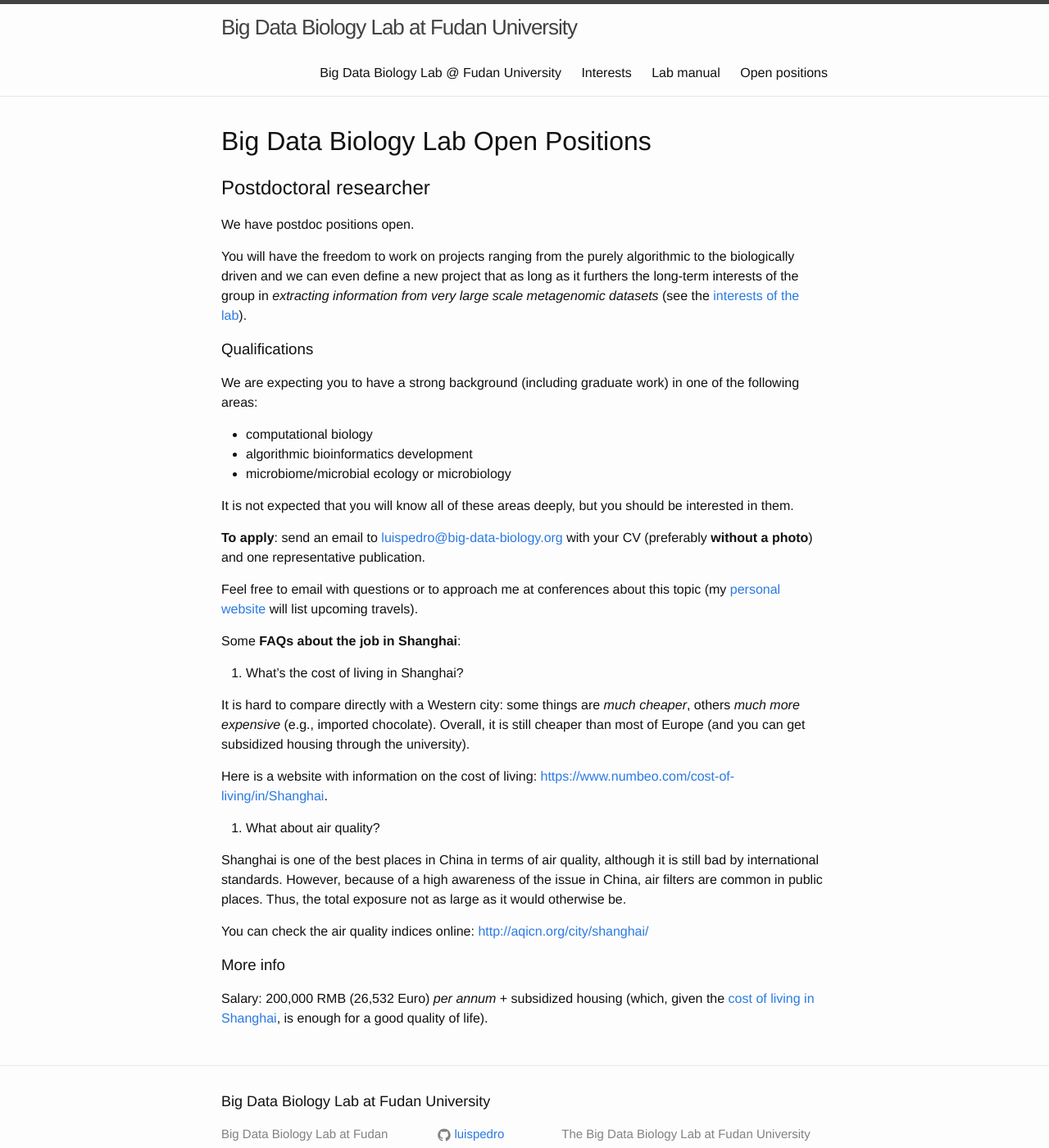
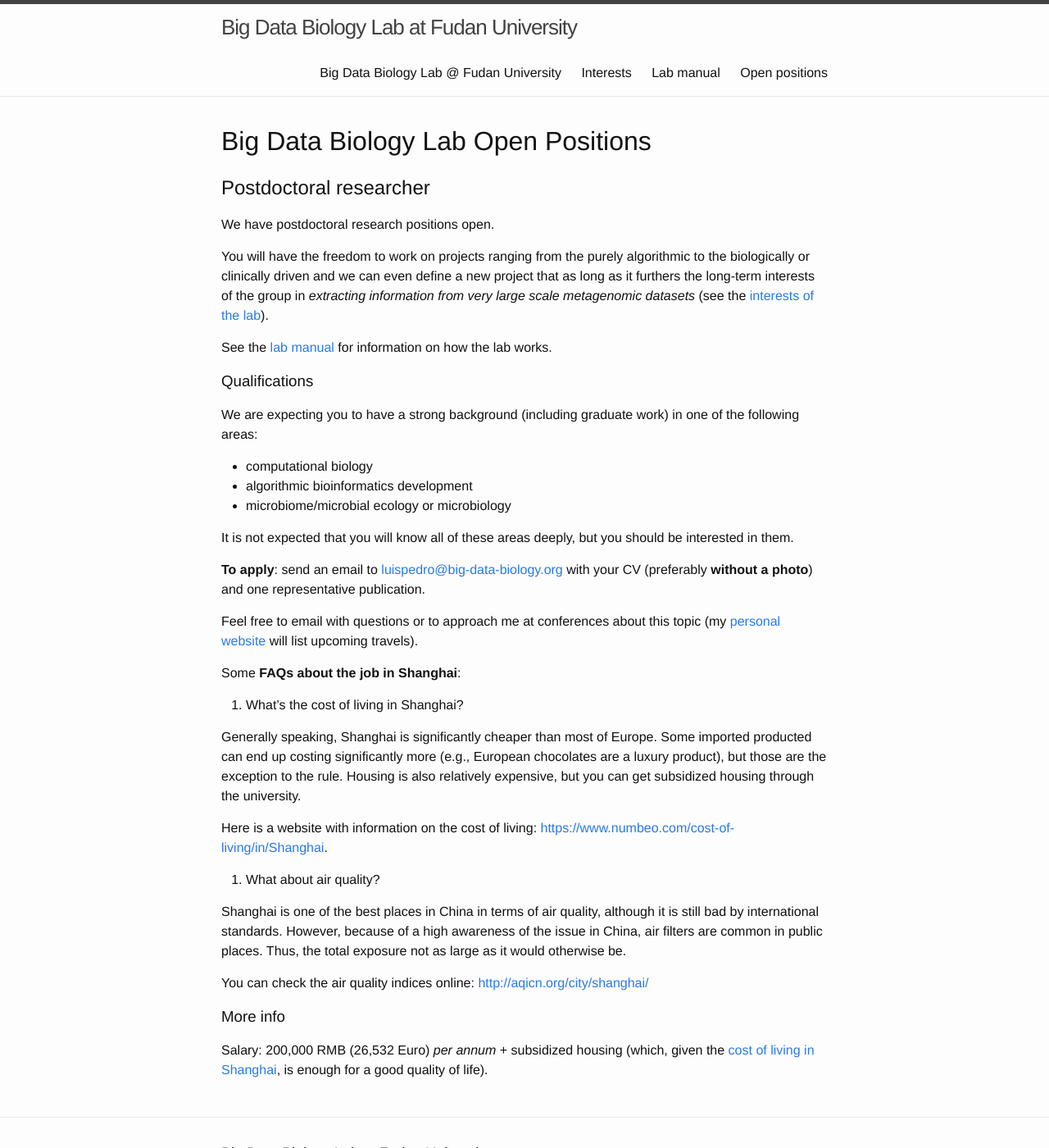
Before and after one commit to BigDataBiology/big-data-biology_org, a Jekyll site: the page built from positions.md, in a window 1280 px wide and 1400 px high. Shown: the whole window at 82% size. Built offline with Jekyll 4.4.1, drawn with Linux system fonts in a browser that asks for light colours.

Commit message:
ENH Improve open positions page
- link to lab manual
- improve text

```diff
--- a/positions.md
+++ b/positions.md
@@ -8,13 +8,15 @@ meta: Open positions at the Big Data Biology Lab
 
 ## Postdoctoral researcher
 
-We have postdoc positions open.
+We have postdoctoral research positions open.
 
 You will have the freedom to work on projects ranging from the purely
-algorithmic to the biologically driven and we can even define a new project
-that as long as it furthers the long-term interests of the group in _extracting
-information from very large scale metagenomic datasets_ (see the [interests of
-the lab](/interests/)).
+algorithmic to the biologically or clinically driven and we can even define a
+new project that as long as it furthers the long-term interests of the group in
+_extracting information from very large scale metagenomic datasets_ (see the
+[interests of the lab](/interests/)).
+
+See the [lab manual](/manual/) for information on how the lab works.
 
 ### Qualifications
 
@@ -39,10 +41,11 @@ Some **FAQs about the job in Shanghai**:
 
 1. What's the cost of living in Shanghai?
 
-It is hard to compare directly with a Western city: some things are _much
-cheaper_, others _much more expensive_ (e.g., imported chocolate). Overall, it
-is still cheaper than most of Europe (and you can get subsidized housing
-through the university).
+Generally speaking, Shanghai is significantly cheaper than most of Europe. Some
+imported producted can end up costing significantly more (e.g., European
+chocolates are a luxury product), but those are the exception to the rule.
+Housing is also relatively expensive, but you can get subsidized housing
+through the university.
 
 Here is a website with information on the cost of living:
 [https://www.numbeo.com/cost-of-living/in/Shanghai](https://www.numbeo.com/cost-of-living/in/Shanghai).
```
